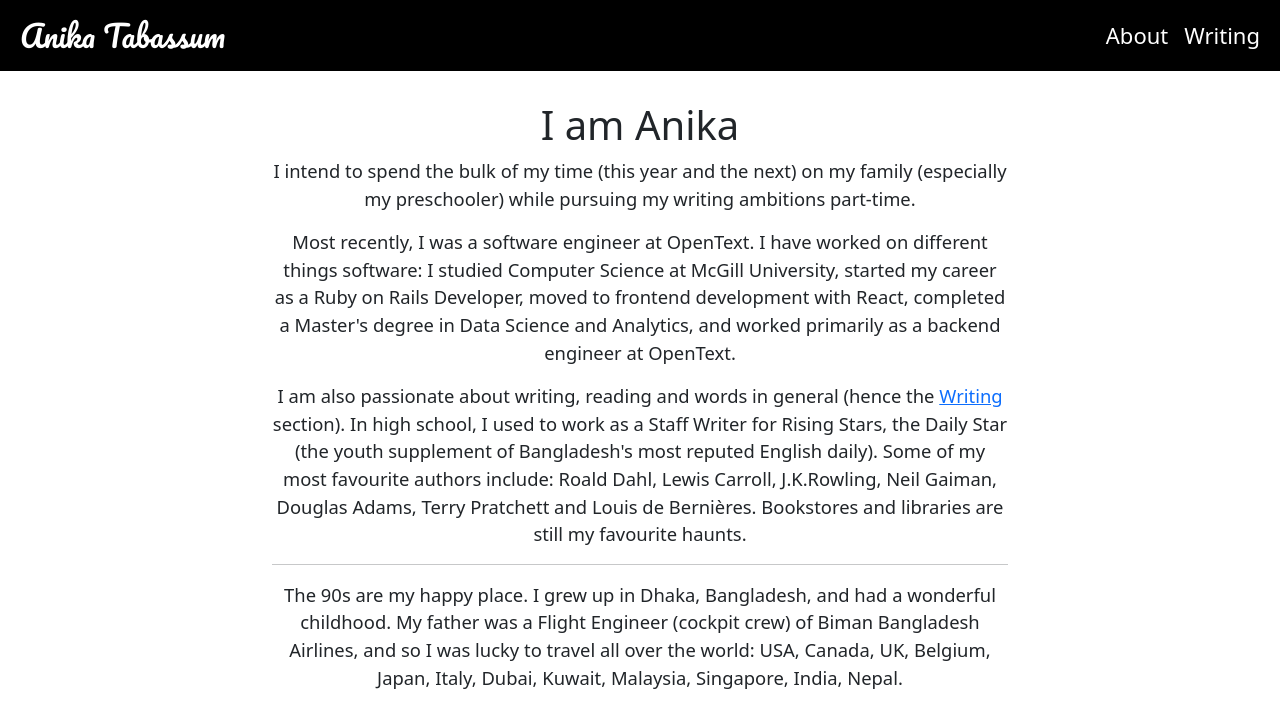
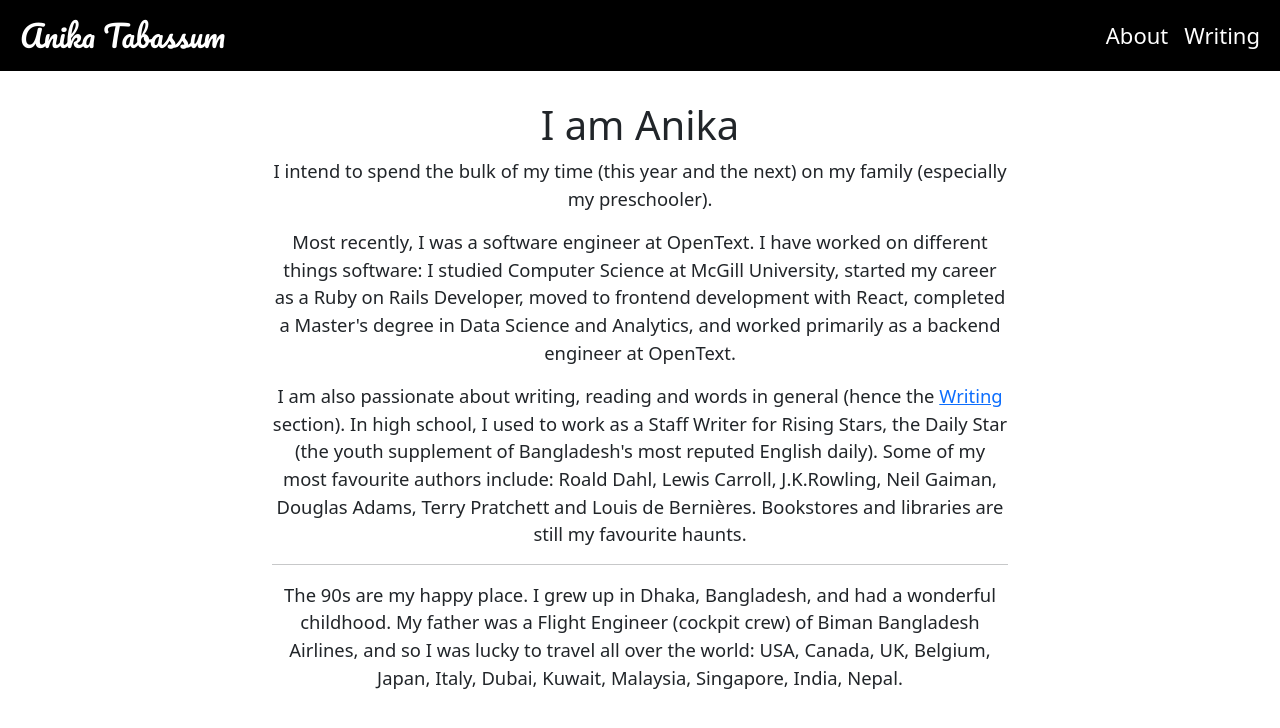
Before and after one commit to atabas/atabas.github.io, a Jekyll site: the page built from about/index.html, in a window 1280 px wide. Shown: the top 728 px of the page. Built offline with Jekyll 4.4.1, drawn with Linux system fonts in a browser that asks for light colours; nearby versions of some CDN libraries; Markdown is read by kramdown in place of the engine named in the settings; comment, search, counter and statistics services are not loaded.

Commit message:
more changes

```diff
--- a/_includes/about.html
+++ b/_includes/about.html
@@ -1,7 +1,7 @@
 <h1>I am Anika</h1>
 
 
-<p>I intend to spend the bulk of my time (this year and the next) on my family (especially my preschooler) while pursuing my writing ambitions part-time.</p>
+<p>I intend to spend the bulk of my time (this year and the next) on my family (especially my preschooler).</p>
 
 <p>Most recently, I was a software engineer at OpenText. I have worked on different things software: I studied Computer Science at McGill University, started my career as a Ruby on Rails Developer, moved to frontend development with React, completed a Master's degree in Data Science and Analytics, and worked primarily as a backend engineer at OpenText.</p>
 
```
